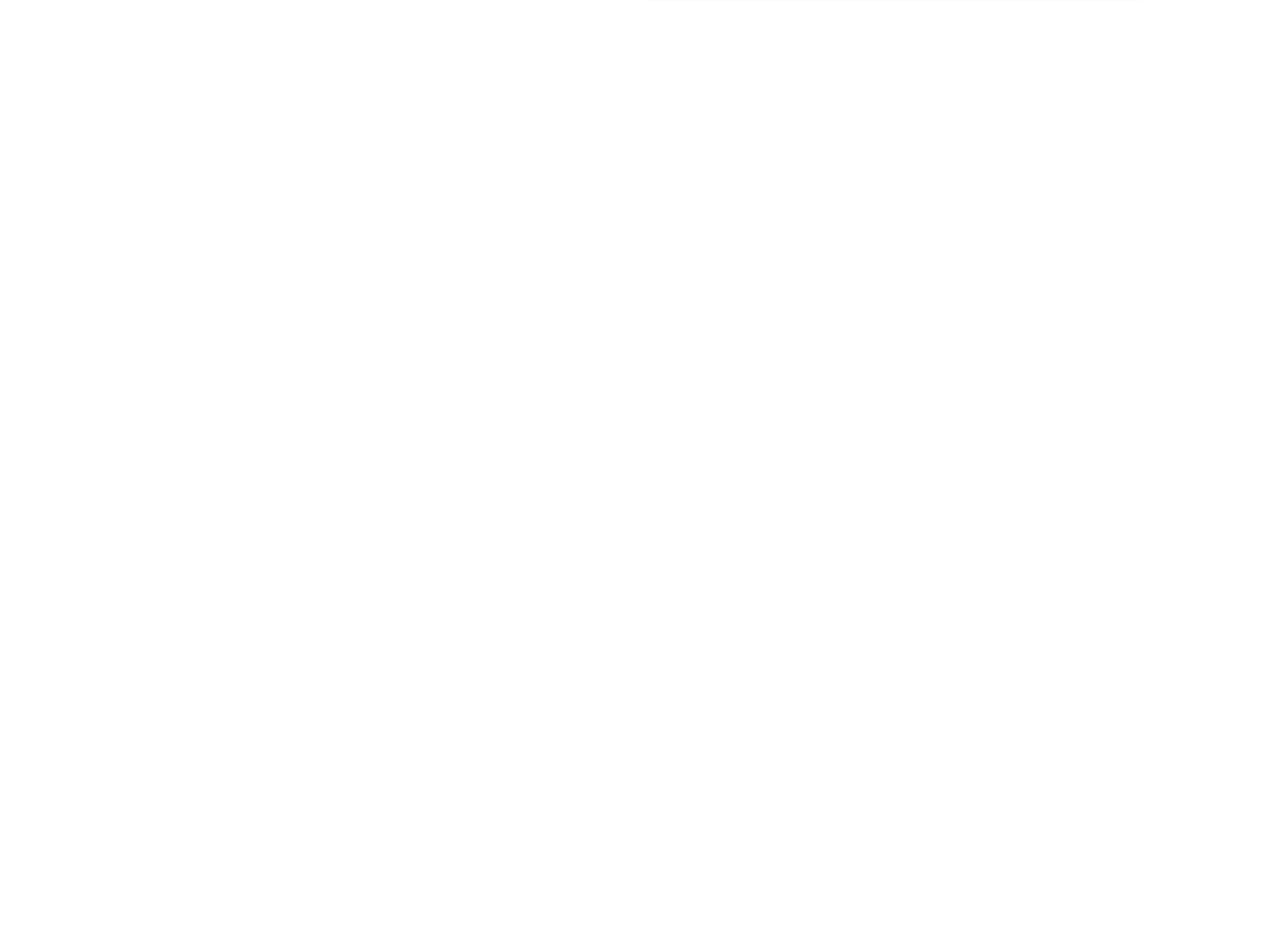
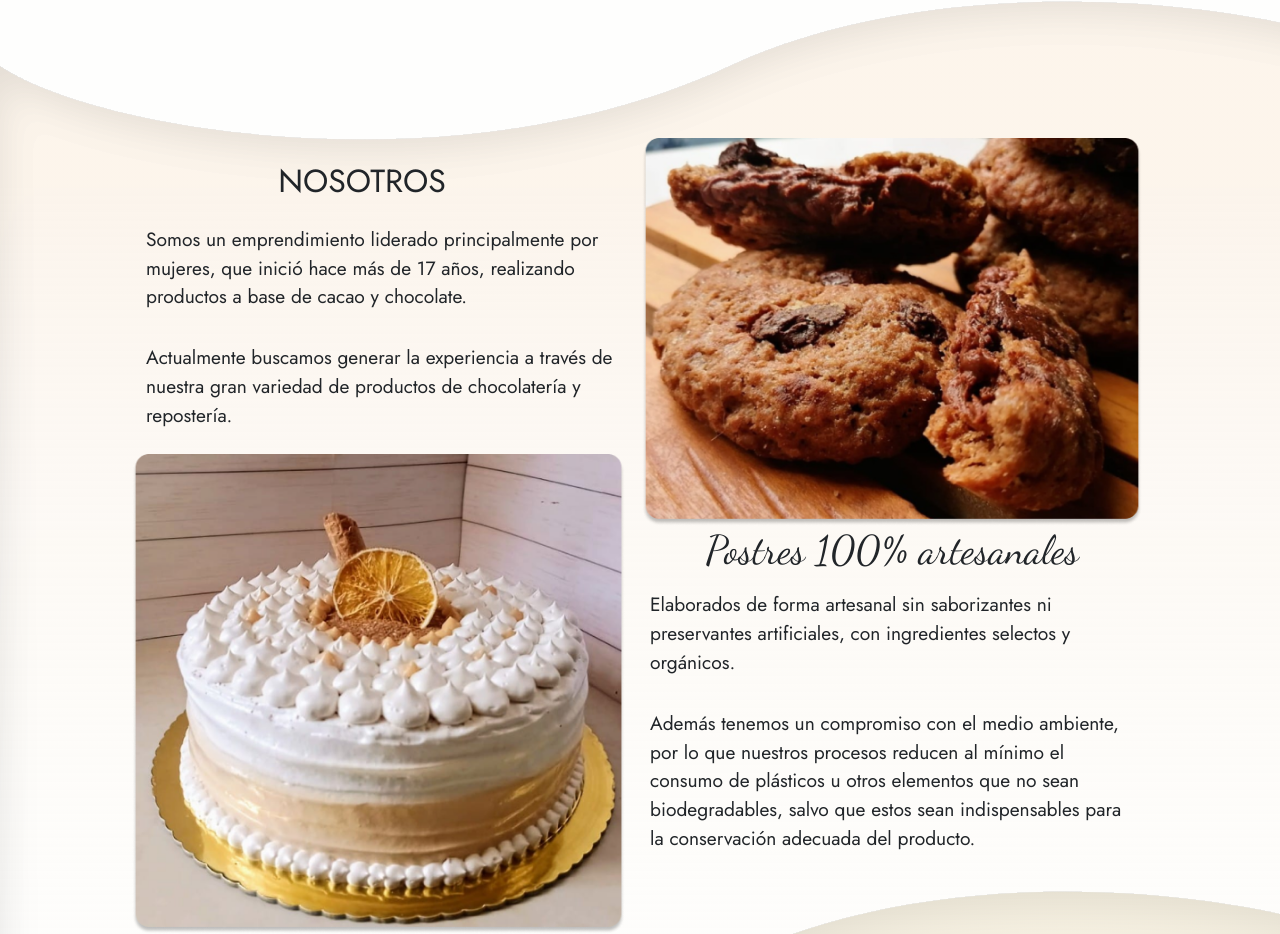
Before and after one commit to Santi1994r/du-chocolat, a React (Vite) app: page / in a window 1280 px wide. Shown: the part 784-1718 px from the top of the page. Before the commit the page ends 800 px from the top, so only its background shows below. Built offline with nearby package versions, Linux system fonts and the light colour scheme; a web font is replaced by a local one.

Commit message:
termino seccion 1 y 2 adaptadas a mobile y desktop hasta 1920

```diff
--- a/src/components/main/Main.jsx
+++ b/src/components/main/Main.jsx
@@ -2,12 +2,14 @@
 import Welcome from './welcome/Welcome'
 import './main.css'
 import CarrouselWelcome from './welcome/CarrouselWelcome'
+import Nosotros from './nosotros/Nosotros'
 
 export default function Main () {
     return(
         <main>
             <Welcome />
             <CarrouselWelcome />
+            <Nosotros />
         </main>
     )
 }
--- /dev/null
+++ b/src/components/main/nosotros/Nosotros.jsx
@@ -0,0 +1,43 @@
+import React from 'react'
+import './nosotros.css'
+import tortaBlanca from '../../../assets/images/tortaSec2.png'
+import galletasSec2 from '../../../assets/images/galletasSec2.png'
+
+export default function Nosotros() {
+  return (
+    <div>
+        <section id="seccion-2"></section>
+        <section className="container sec-2">
+            <div className="d-flex justify-content-center sec-2-mobile">
+                <div className="col d-flex flex-column align-items-center nosotros">
+                    <h2 className="titSec2">NOSOTROS</h2>
+                    <p className="parrafSec-2">Somos un emprendimiento liderado principalmente por mujeres, que inició
+                        hace más de
+                        17 años, realizando productos a base de cacao y chocolate.
+                    </p>
+                    <p className="parrafSec-2">Actualmente buscamos generar la experiencia a través de nuestra gran
+                        variedad de
+                        productos de chocolatería y repostería.
+                    </p>
+                    <img src={tortaBlanca} className="mt-2 imgSec2-torta" alt="" />
+                </div>
+                <div className="col">
+                    <img src={galletasSec2} className="imgSec2-galletas" alt="" />
+                    <h2 className="titSec2Dancing">Postres 100% artesanales</h2>
+                    <p className="parraf-galletas">Elaborados de forma artesanal sin saborizantes ni preservantes
+                        artificiales, con ingredientes
+                        selectos y orgánicos.
+                    </p>
+                    <p  className="parraf-galletas">Además tenemos un compromiso con el medio ambiente, por lo
+                        que
+                        nuestros procesos reducen al
+                        mínimo el consumo de plásticos u otros elementos que no sean biodegradables, salvo que estos
+                        sean indispensables para la conservación adecuada del producto.
+                    </p>
+                    <img src={galletasSec2} className="imgSec2Mobile" alt="" />
+                </div>
+            </div>
+        </section>
+    </div>
+  )
+};
--- /dev/null
+++ b/src/components/main/nosotros/nosotros.css
@@ -0,0 +1,146 @@
+* {
+    padding: 0;
+    margin: 0;
+    box-sizing: border-box;
+}
+
+/* SECCION 2 */
+.sec-2 {
+    margin-top: 10rem;
+}
+.imgSec2-torta {
+    width: 88%;
+    margin-left: 6%;
+}
+.imgSec2-galletas {
+    width: 90%;
+}
+.titSec2 {
+    font-family: 'Jost', sans-serif;
+    margin-top: 1.5rem;
+}
+.titSec2Dancing {
+    font-family: 'Dancing Script';
+    margin-right: 10%;
+    font-size: 2.5rem;
+    text-align: center;
+}
+.parrafSec-2 {
+    font-family: 'Jost', sans-serif;
+    font-size: 1.2rem;
+    width: 31rem;
+    margin-left: 4rem;
+    margin-top: 1rem;
+}
+.parraf-galletas {
+    font-family: 'Jost', sans-serif;
+    font-size: 1.2rem;
+    width: 31rem;
+    padding: .5rem;
+}
+
+.imgSec2Mobile {
+    display: none;
+}
+
+@media (min-width: 1400px) {
+
+    .titSec2 {
+        font-family: 'Jost', sans-serif;
+        margin-top: -2.5rem;
+    }
+
+    .imgSec2-galletas {
+        width: 90%;
+        margin-top: -2.5rem;
+    }
+
+    .parraf-galletas {
+        font-family: 'Jost', sans-serif;
+        font-size: 1.2rem;
+        text-align: center;
+        width: 90%;
+        padding: .5rem;
+        margin-right: 0;
+    }
+
+    .titSec2Dancing {
+        font-family: 'Dancing Script';
+        margin-right: 10%;
+        font-size: 2.5rem;
+        text-align: center;
+        margin-top: 1rem;
+    }
+}
+/* FIN SECCION 2 */
+
+/* ------media query------- */
+@media (max-width: 575px) {
+    .sec-2 {
+        margin-top: 5rem;
+        padding-right: 0;
+        padding-left: 0;
+    }
+
+    .sec-2-mobile {
+        display: flex;
+        flex-direction: column;
+        width: 100%;
+        padding-right: 0;
+        padding-left: 0;
+    }
+
+    .nosotros {
+        padding: 0;
+    }
+
+    .parrafSec-2 {
+        font-family: 'Jost', sans-serif;
+        font-size: 1.2rem;
+        width: 100%;
+        text-align: center;
+        margin-left: 0;
+        padding: 0;
+
+    }
+
+    .imgSec2-torta {
+        width: 100%;
+        margin-right: 0;
+        margin-left: 0;
+    }
+    .imgSec2-galletas {
+        display: none;
+    }
+
+    .parraf-galletas {
+        font-family: 'Jost', sans-serif;
+        font-size: 1.2rem;
+        width: 100%;
+    }
+    .imgSec2Mobile {
+        display: block;
+        width: 100%;
+    }
+
+    .titSec2Dancing {
+        font-family: 'Dancing Script';
+        text-align: center;
+        margin-right: 0;
+        font-size: 2.5rem;
+        margin-top: 2.5rem;
+    }
+
+    .parraf-galletas {
+        font-family: 'Jost', sans-serif;
+        font-size: 1.2rem;
+        width: 100%;
+        padding: .5rem;
+        text-align: center;
+    }
+
+    .titSec2 {
+        font-family: 'Jost', sans-serif;
+        font-weight: 500;
+    }
+}
--- a/src/components/main/welcome/welcome.css
+++ b/src/components/main/welcome/welcome.css
@@ -1,4 +1,5 @@
 @import url('https://fonts.googleapis.com/css2?family=Blaka&family=Dancing+Script&family=Jost:wght@400;700&display=swap');
+
 
 .containerWelcome{
     width: 93%;
@@ -20,7 +21,7 @@
 
 .titPrinc {
     text-align: center;
-    padding: 1.5rem;
+    padding: 1rem;
     font-family: 'Dancing Script';
     text-shadow: 0px 4px 4px rgba(0, 0, 0, 0.25);
     font-weight: 400;
@@ -34,14 +35,12 @@
 }
 
 .btnPedido {
-    display: flex;
-    justify-content: center;
+    text-align: center;
     background-color: #623518;
     text-decoration: none;
     margin-top: 1rem;
     padding: .7rem;
     color: #fff;
-    width: 20rem;
     border-radius: 10px;
     font-family: "Jost";
     font-weight: 400;
@@ -58,6 +57,25 @@
     display: none;
 }
 
+@media (min-width: 1400px) {
+
+    .widthBudinNar {
+        width: 80%;
+        margin-top: 6rem;
+    }
+
+    .widthPanDulce {
+        width: 100%;
+    }
+
+    .TorSelvaNegra {
+        width: 60%;
+        margin-left: 7%;
+        filter: drop-shadow(0 4px 2px rgba(0, 0, 0, 0.25));
+    }
+
+}
+
 /* ----media query--- */
 @media (max-width: 575px) {
     .modoPc {
@@ -72,6 +90,7 @@
     }
     .btnPedido {
         background-color: #623518;
+        width: 90%;
     }
 
     .carrouselMobile {
@@ -84,4 +103,10 @@
         flex-direction: column;
         align-items: center;
     }
+
+    .parrPrinc {
+        text-align: center;
+        padding: .5rem;
+        font-size: 1.4rem;
+    }
 }
```
